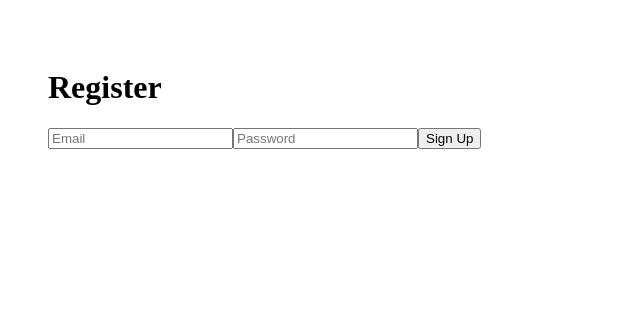
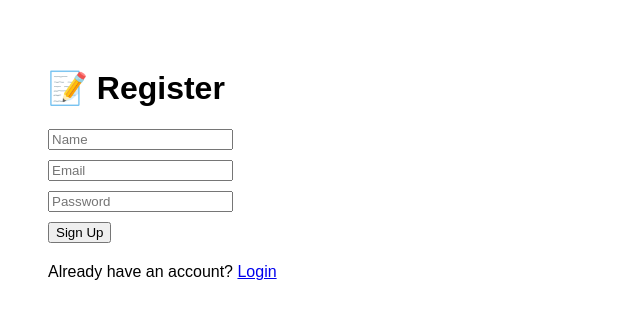
Before and after one commit to hackerh5041/viba-ai, a Next.js app: page /register in a window 1280 px wide. Shown: the top 318 px of the page, without its empty margins (0-640 px from the left). Built offline with nearby package versions, Linux system fonts and the light colour scheme.

Commit message:
Update register.js

```diff
--- a/pages/register.js
+++ b/pages/register.js
@@ -1,33 +1,18 @@
-import { useState } from "react";
-import { useRouter } from "next/router";
+import Link from 'next/link';
 
 export default function Register() {
-  const [email, setEmail] = useState("");
-  const [password, setPassword] = useState("");
-  const router = useRouter();
-
-  async function handleRegister(e) {
-    e.preventDefault();
-    const res = await fetch("/api/register", {
-      method: "POST",
-      headers: { "Content-Type": "application/json" },
-      body: JSON.stringify({ email, password }),
-    });
-
-    if (res.ok) {
-      alert("Registration successful! You can now login.");
-      router.push("/login");
-    } else {
-      alert("Registration failed.");
-    }
-  }
-
   return (
-    <form onSubmit={handleRegister} style={{ padding: 40 }}>
-      <h1>Register</h1>
-      <input placeholder="Email" onChange={e => setEmail(e.target.value)} required />
-      <input type="password" placeholder="Password" onChange={e => setPassword(e.target.value)} required />
-      <button type="submit">Sign Up</button>
-    </form>
+    <div style={{ padding: 40, fontFamily: 'sans-serif' }}>
+      <h1>📝 Register</h1>
+      <form>
+        <input type="text" placeholder="Name" required style={{ display: 'block', marginBottom: 10 }} />
+        <input type="email" placeholder="Email" required style={{ display: 'block', marginBottom: 10 }} />
+        <input type="password" placeholder="Password" required style={{ display: 'block', marginBottom: 10 }} />
+        <button type="submit">Sign Up</button>
+      </form>
+      <p style={{ marginTop: 20 }}>
+        Already have an account? <Link href="/login">Login</Link>
+      </p>
+    </div>
   );
 }
```
